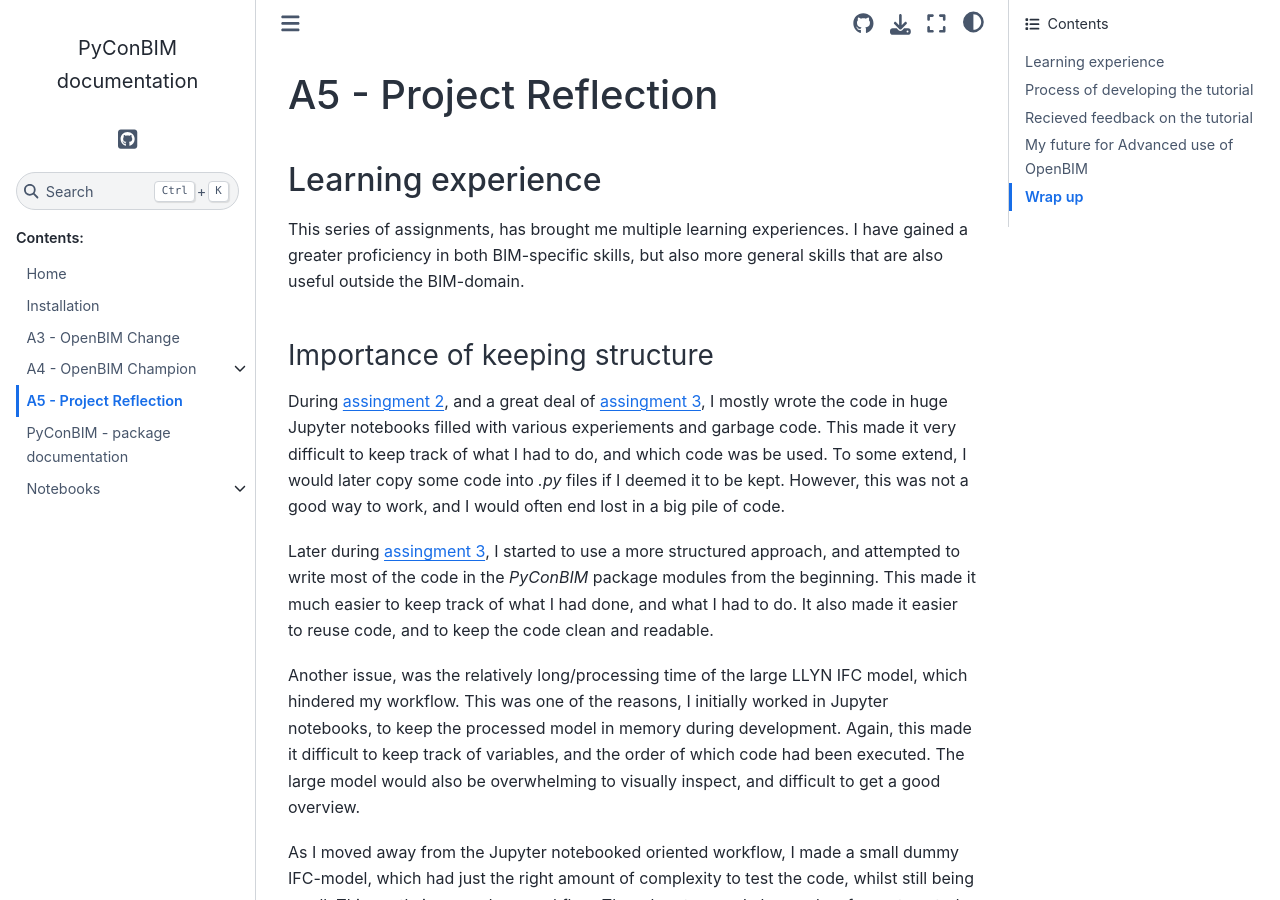
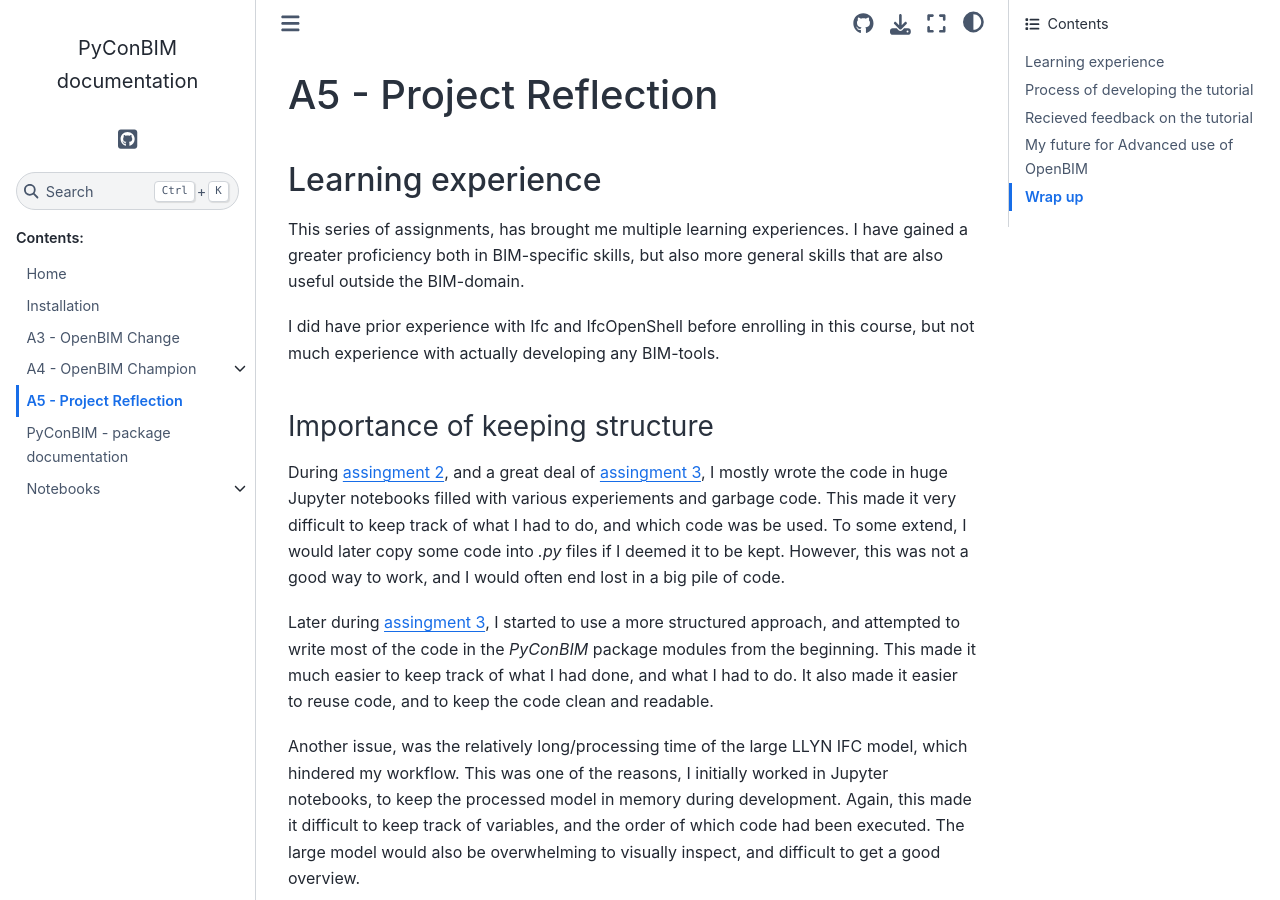
Before and after one commit to KaareH/DTU_E23_41934_Advanced-BIM, a Sphinx documentation site: the page built from Assignments/A3/docs/source/A5.rst, in a window 1280 px wide and 900 px high. Built offline with Sphinx 7.4.7 and the Sphinx Book theme 1.1.4, drawn with Linux system fonts in a browser that asks for light colours; pages that are not in the unit, such as notebooks, are missing from menus; the version number could not be read and is left out.

Commit message:
Update A5.rst

```diff
--- a/Assignments/A3/docs/source/A5.rst
+++ b/Assignments/A3/docs/source/A5.rst
@@ -3,12 +3,14 @@
 =========================
 
 
-
 Learning experience
 --------------------------------------------
 
-This series of assignments, has brought me multiple learning experiences. I have gained a greater proficiency in
-both BIM-specific skills, but also more general skills that are also useful outside the BIM-domain.
+This series of assignments, has brought me multiple learning experiences. I have gained a greater proficiency both
+in BIM-specific skills, but also more general skills that are also useful outside the BIM-domain.
+
+I did have prior experience with Ifc and IfcOpenShell before enrolling in this course, but not much experience with
+actually developing any BIM-tools.
 
 
 Importance of keeping structure
```
